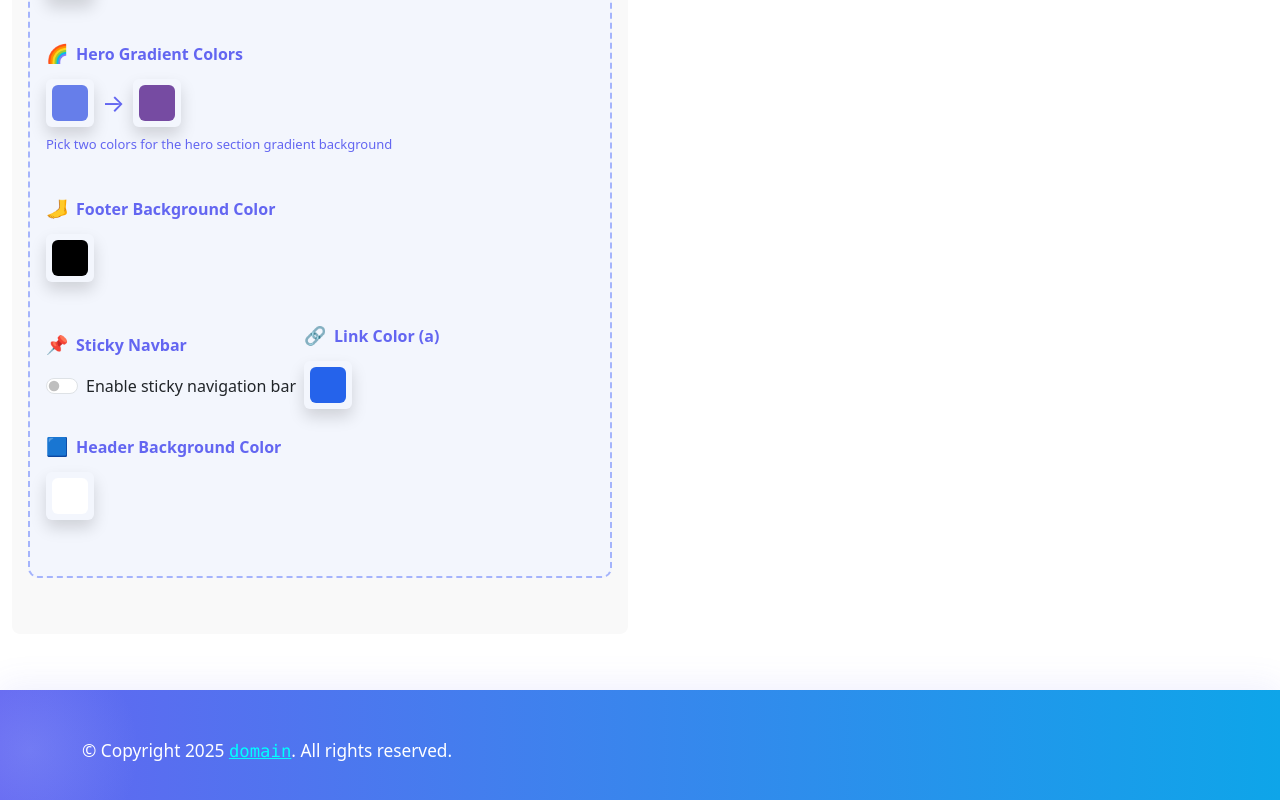
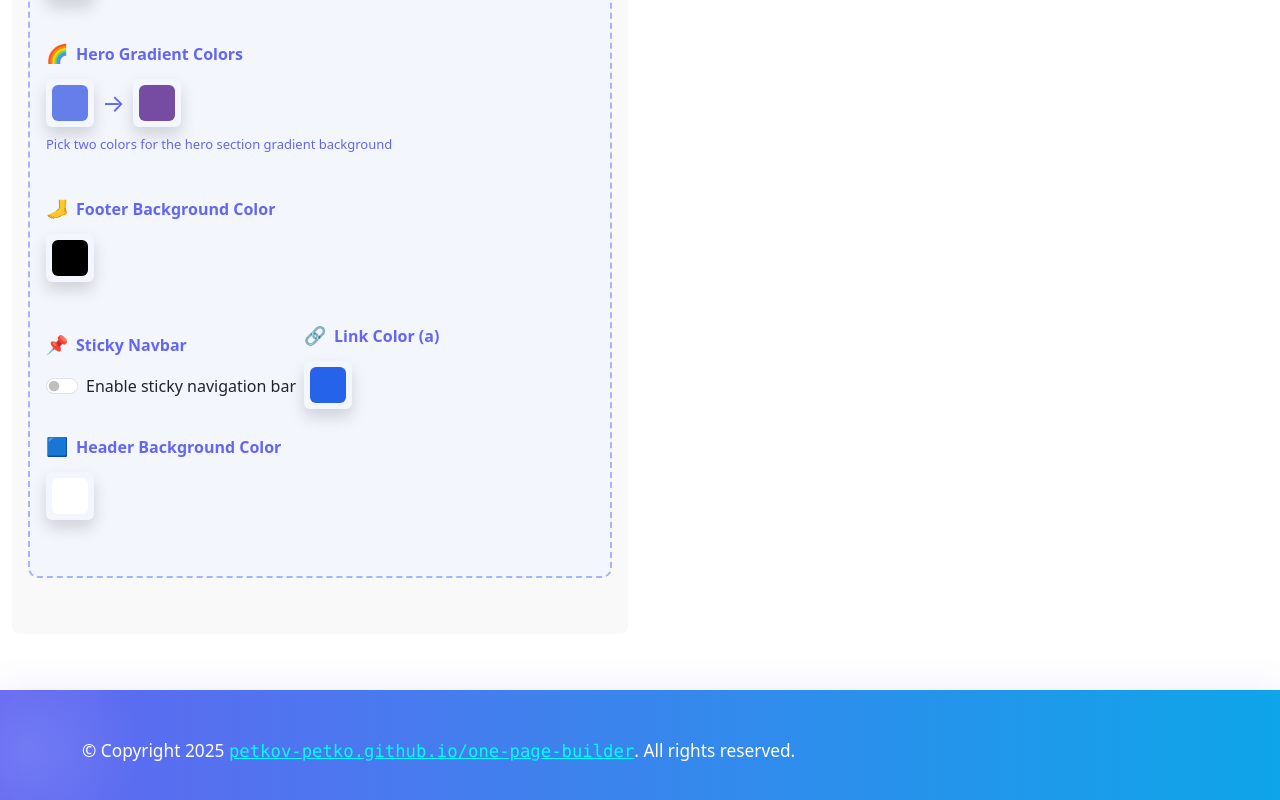
Before and after one commit to Petkov-Petko/one-page-builder, a React (Vite) app: page / in a window 1280 px wide. Shown: the part 1400-2200 px from the top of the page. Built offline with nearby package versions, Linux system fonts and the light colour scheme.

Commit message:
Update footer copyright link to point to the correct GitHub Pages URL

```diff
--- a/src/components/Footer/Footer.jsx
+++ b/src/components/Footer/Footer.jsx
@@ -5,7 +5,7 @@ const Footer = () => {
     <footer className="app-footer">
       <div className="container py-3 d-flex flex-column flex-md-row justify-content-between align-items-center">
         <div>
-          © Copyright {new Date().getFullYear()} <a href="/">domain</a>. All
+          © Copyright {new Date().getFullYear()} <a href="/">petkov-petko.github.io/one-page-builder</a>. All
           rights reserved.
         </div>
       </div>
```
